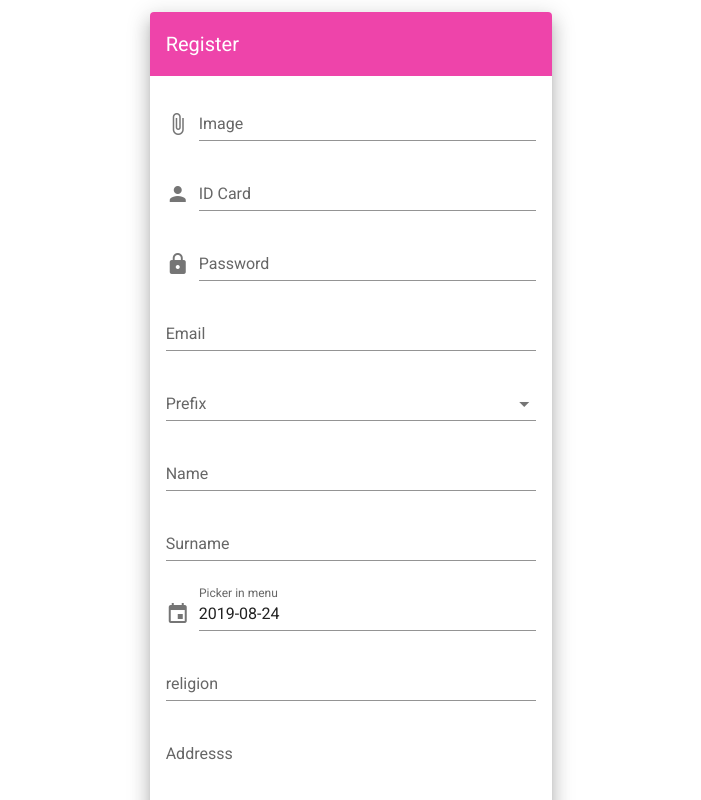
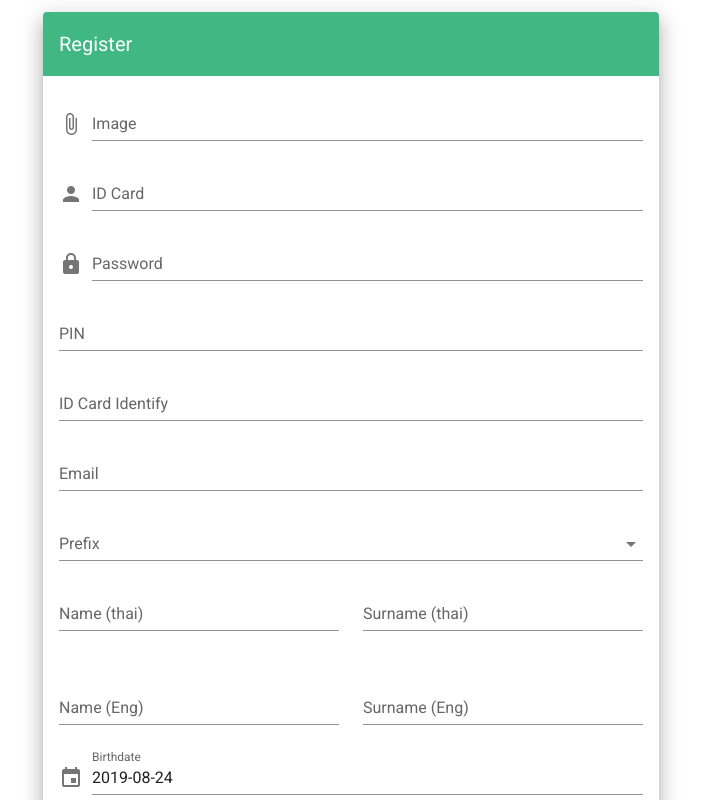
Before and after one commit to infinityc2/hackathon, a Vue app: page /register in a window 1280 px wide. Shown: the top 800 px of the page, without its empty margins (289-990 px from the left). Built offline with nearby package versions, Linux system fonts and the light colour scheme.

Commit message:
add component

```diff
--- a/src/components/Authorize.vue
+++ b/src/components/Authorize.vue
@@ -1,5 +1,21 @@
 <template>
-    <v-container style="position: fixed">
-        Authorize
-    </v-container>
+  <v-container style="position: fixed">
+    <v-row align="center" justify="center">
+      <v-col cols="12" sm="8" md="8" xl="8">
+        <v-card>
+          <v-card-title>มอบฉันทะ</v-card-title>
+          <v-card-text>
+            <v-form>
+              <v-text-field label="ID ผู้รับฉันทะ"></v-text-field>
+              <v-text-field label="ชื่อผู้รับฉันทะ"></v-text-field>
+            </v-form>
+          </v-card-text>
+          <v-card-actions>
+            <v-spacer></v-spacer>
+            <v-btn color="primary">ยืนยัน</v-btn>
+          </v-card-actions>
+        </v-card>
+      </v-col>
+    </v-row>
+  </v-container>
 </template>
--- a/src/components/Guarantee.vue
+++ b/src/components/Guarantee.vue
@@ -1,5 +1,21 @@
 <template>
-    <v-container style="position: fixed">
-        Guarantee
-    </v-container>
+  <v-container style="position: fixed">
+    <v-row align="center" justify="center">
+      <v-col cols="12" sm="8" md="8" xl="8">
+        <v-card>
+          <v-card-title>ค้ำประกัน</v-card-title>
+          <v-card-text>
+            <v-form>
+              <v-text-field label="ID CARD"></v-text-field>
+              <v-text-field label="ID หน่วยงาน"></v-text-field>
+            </v-form>
+          </v-card-text>
+          <v-card-actions>
+            <v-spacer></v-spacer>
+            <v-btn color="primary">ยืนยัน</v-btn>
+          </v-card-actions>
+        </v-card>
+      </v-col>
+    </v-row>
+  </v-container>
 </template>
--- a/src/components/Login.vue
+++ b/src/components/Login.vue
@@ -3,7 +3,7 @@
     <v-content>
       <v-container class="fill-height" fluid>
         <v-row align="center" justify="center">
-          <v-col cols="12" sm="8" md="4">
+          <v-col cols="12" sm="8" md="5">
             <v-card class="elevation-12">
               <v-toolbar color="primary" dark flat>
                 <v-toolbar-title>Identify</v-toolbar-title>
--- a/src/components/Menu.vue
+++ b/src/components/Menu.vue
@@ -40,14 +40,10 @@
     </v-navigation-drawer>
 
     <v-content>
-      <v-container fluid class="grey lighten-4 fill-height">
-        <v-row justify="center" align="center">
-          <v-col class="shrink">
-            <v-fade-transition>
-              <router-view />
-            </v-fade-transition>
-          </v-col>
-        </v-row>
+      <v-container fluid>
+        <v-fade-transition>
+          <router-view />
+        </v-fade-transition>
       </v-container>
     </v-content>
   </v-app>
--- a/src/components/Register.vue
+++ b/src/components/Register.vue
@@ -3,7 +3,7 @@
     <v-content>
       <v-container class="fill-height" fluid>
         <v-row align="center" justify="center">
-          <v-col cols="12" sm="8" md="4">
+          <v-col cols="12" sm="8" md="6">
             <v-card class="elevation-12">
               <v-toolbar color="primary" dark flat>
                 <v-toolbar-title>Register</v-toolbar-title>
@@ -20,11 +20,26 @@
                     prepend-icon="lock"
                     type="password"
                   ></v-text-field>
-
+                  <v-text-field label="PIN"></v-text-field>
+                  <v-text-field label="ID Card Identify"></v-text-field>
                   <v-text-field label="Email" type="email"></v-text-field>
-                  <v-select label="Prefix"></v-select>
-                  <v-text-field label="Name"></v-text-field>
-                  <v-text-field label="Surname"></v-text-field>
+                  <v-select label="Prefix" :items="prefix"></v-select>
+                  <v-row>
+                    <v-col cols="12" md="6">
+                      <v-text-field label="Name (thai)"></v-text-field>
+                    </v-col>
+                    <v-col cols="12" md="6">
+                      <v-text-field label="Surname (thai)"></v-text-field>
+                    </v-col>
+                  </v-row>
+                  <v-row>
+                    <v-col cols="12" md="6">
+                      <v-text-field label="Name (Eng)"></v-text-field>
+                    </v-col>
+                    <v-col cols="12" md="6">
+                      <v-text-field label="Surname (Eng)"></v-text-field>
+                    </v-col>
+                  </v-row>
                   <v-menu
                     ref="menu"
                     v-model="menu"
@@ -38,7 +53,7 @@
                     <template v-slot:activator="{ on }">
                       <v-text-field
                         v-model="date"
-                        label="Picker in menu"
+                        label="Birthdate"
                         prepend-icon="event"
                         readonly
                         v-on="on"
@@ -53,10 +68,10 @@
 
                   <v-text-field label="religion"></v-text-field>
                   <v-textarea label="Addresss"></v-textarea>
-                  <v-text-field label="ID Card Identify"></v-text-field>
                 </v-form>
               </v-card-text>
               <v-card-actions>
+                  <v-btn text link to="/login">Back</v-btn>
                 <v-spacer></v-spacer>
                 <v-btn color="primary">Register</v-btn>
               </v-card-actions>
@@ -73,7 +88,21 @@
 export default {
   data: () => ({
     date: new Date().toISOString().substr(0, 10),
-    menu: false
+    menu: false,
+    prefix: [
+        {
+            text: 'นาย',
+            value: 1
+        },
+        {
+            text: 'นาง',
+            value: 2
+        },
+        {
+            text: 'นางสาว',
+            value: 3
+        }
+    ]
   })
 };
 </script>
--- a/src/plugins/vuetify.js
+++ b/src/plugins/vuetify.js
@@ -8,8 +8,8 @@ export default new Vuetify({
   theme: {
     themes: {
       light: {
-        primary: '#ee44aa',
-        secondary: '#424242',
+        primary: '#41b883',
+        secondary: '#34495e',
         accent: '#82B1FF',
         error: '#FF5252',
         info: '#2196F3',
```
